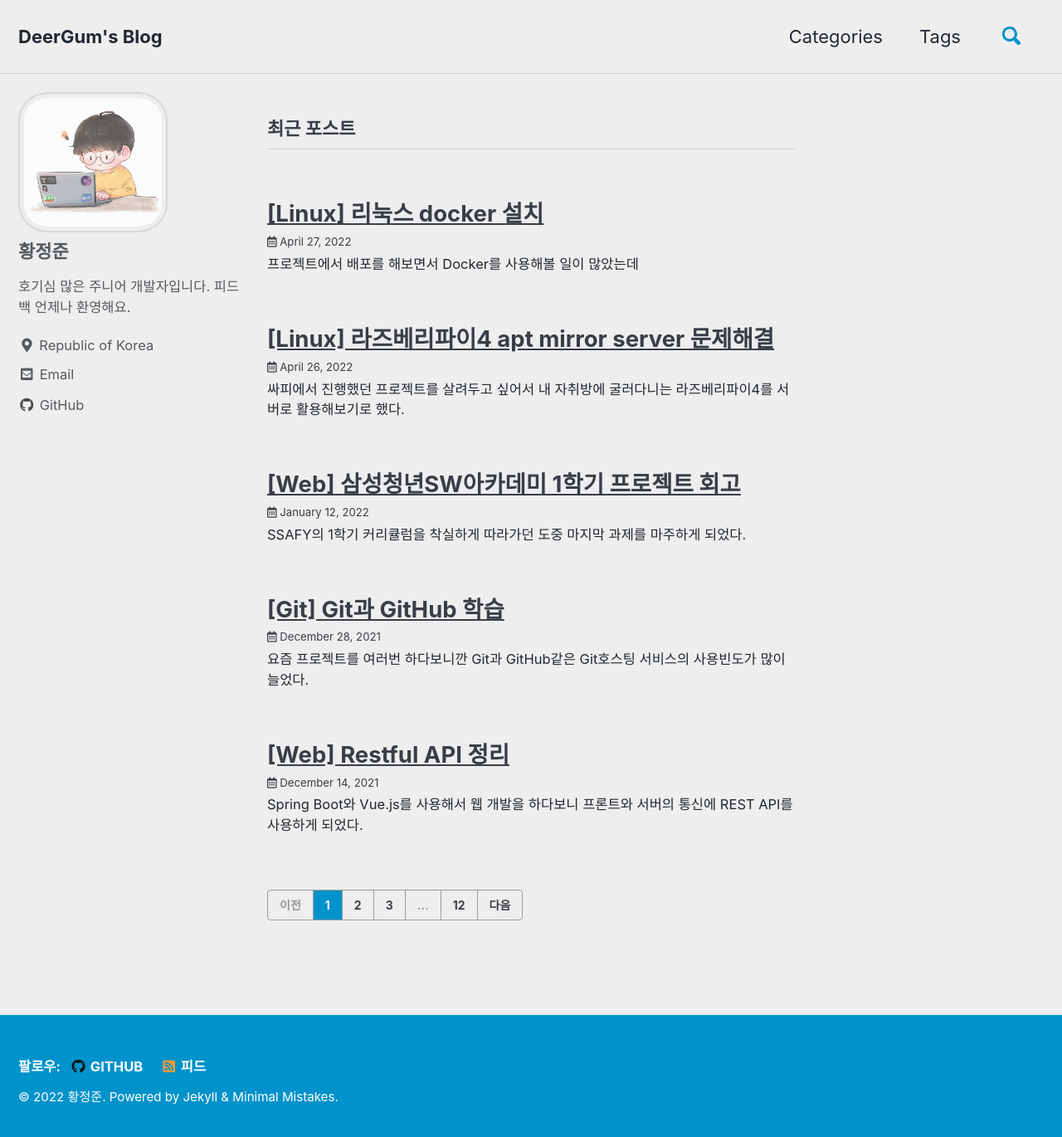
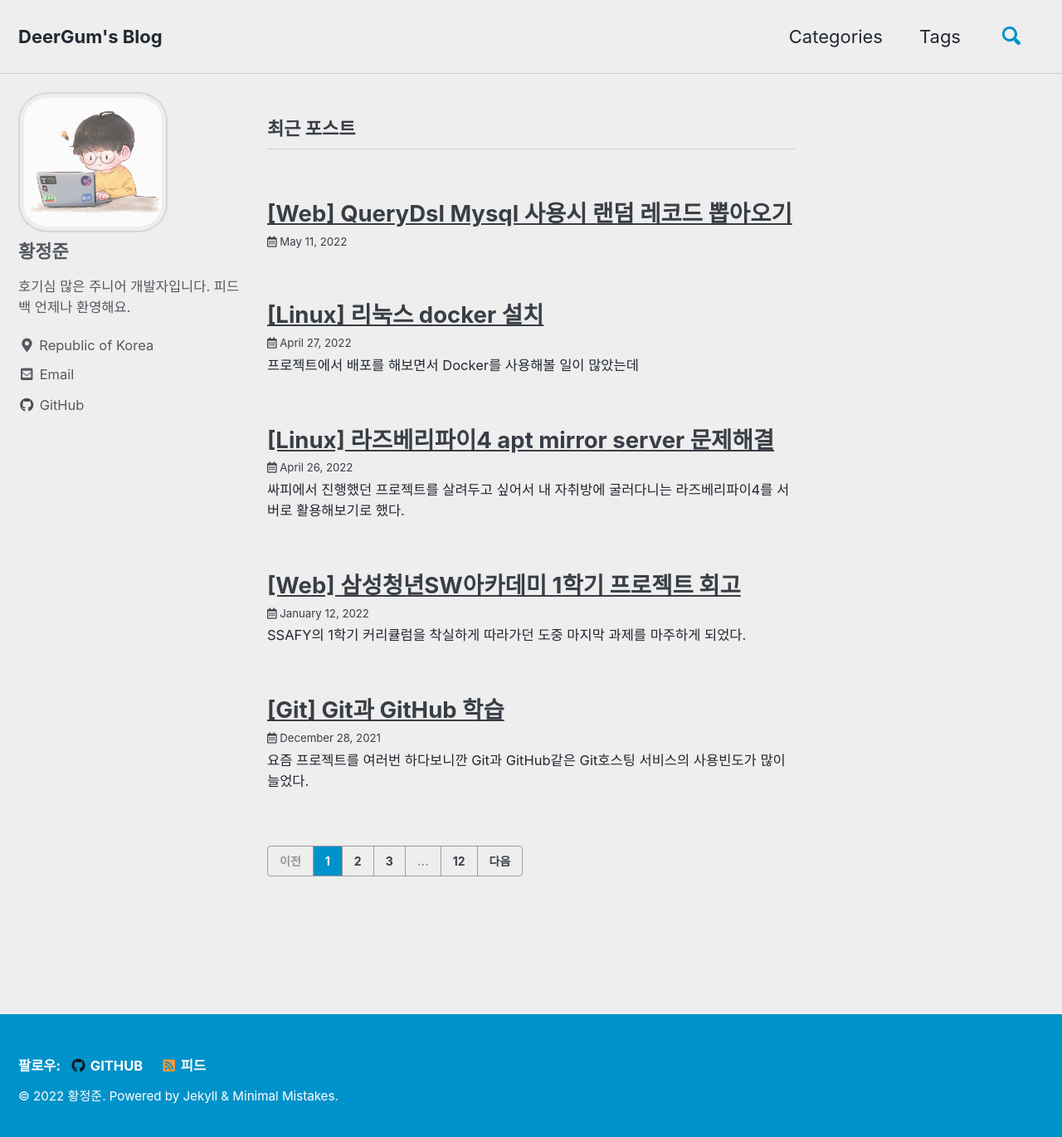
Before and after one commit to DeerGum/DeerGum.github.io, a Jekyll site: the page built from index.html, in a window 1280 px wide and 1377 px high. Shown: the top 1370 px of the window at 83% size. Built offline with Jekyll 4.4.1, drawn with Linux system fonts in a browser that asks for light colours; cached includes are drawn as plain includes; the list of posts is cut into pages by our own code.

Commit message:
QueryDsl 포스팅 업로드

```diff
--- a/_posts/2022-01-12-web-happyhouse.md
+++ b/_posts/2022-01-12-web-happyhouse.md
@@ -141,5 +141,3 @@ api 개발이 끝난 후에는 프론트에 붙어서 회원가입 입력폼 검
 웹개발 프로젝트는 처음 진행해본거라 부족한 점이 많았지만 부족한 점을 채우려고 삽질한 만큼 많이 배운 프로젝트였다. 특히 좋은 최신 기술과 방법을 쓰기보단 상황에 맞는 기술과 방법을 선택하는 것이 중요하다는 것을 깨달은 프로젝트였다.
 
 앞으로 이런 웹개발 프로젝트를 많이 할텐데 이 첫번째 프로젝트가 더 나은 프로젝트를 위한 디딤돌이 되었으면 좋겠다.
-
-다음 포스팅은 2학기에 들어와서 했던 첫번째 프로젝트할 때 알게된 지식 포스팅이나 프로젝트 회고록을 올릴 예정이다.
--- /dev/null
+++ b/_posts/2022-05-11-web-querydsl-mysql-random.md
@@ -0,0 +1,10 @@
+---
+title:  "[Web] QueryDsl Mysql 사용시 랜덤 레코드 뽑아오기"
+search: true
+categories:
+  - web
+tag:
+  - querydsl
+  - mysql
+last_modified_at: 2022-05-11T08:06:00-05:00
+---
```
